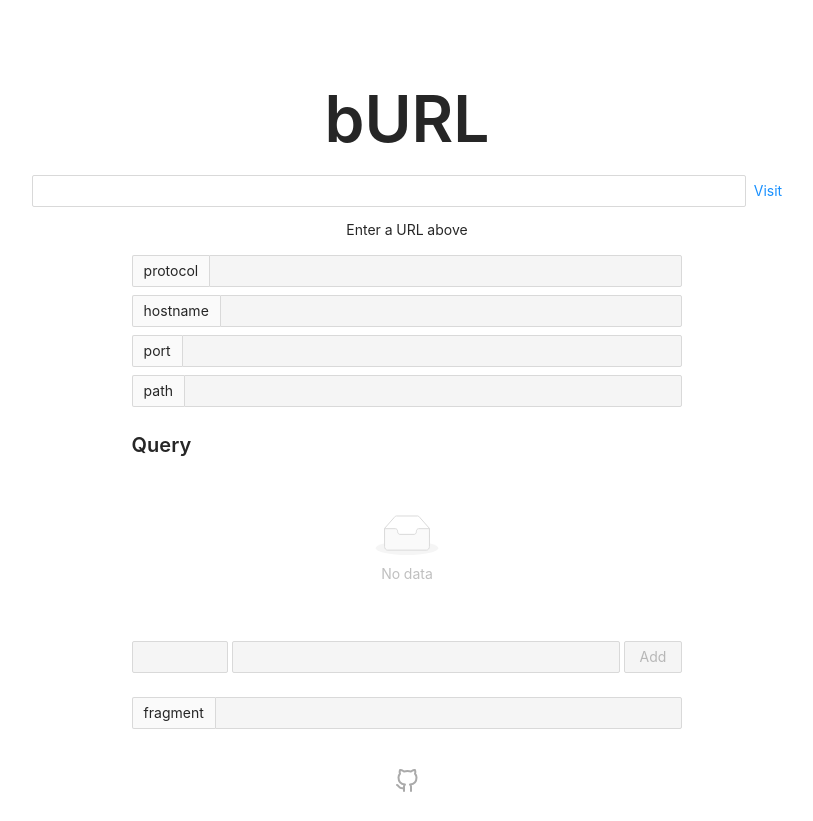
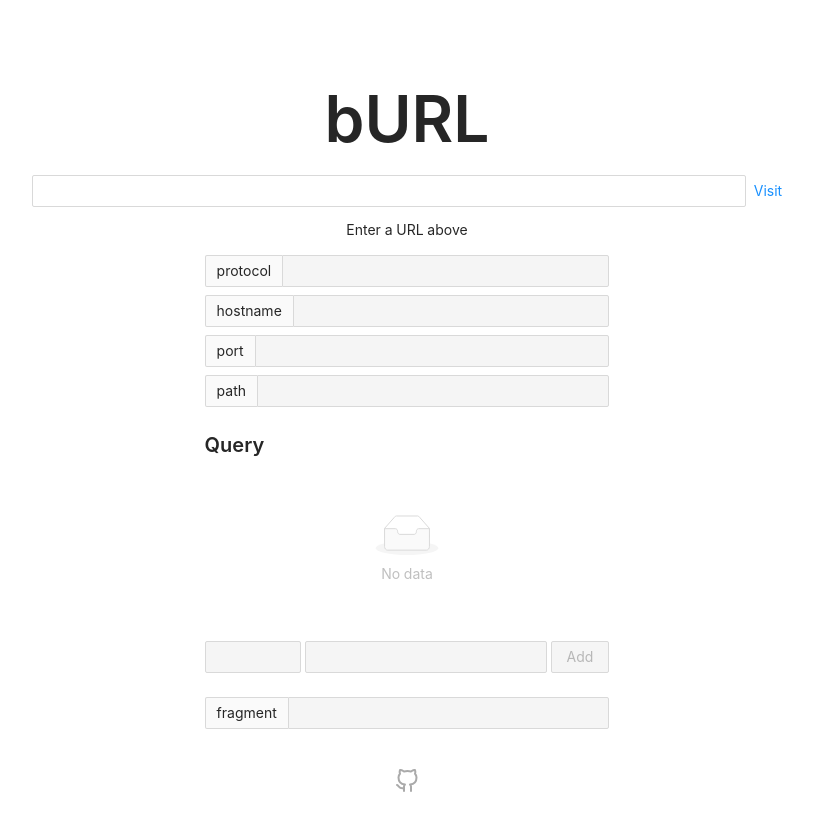
Before and after one commit to mebble/burl, a Next.js app: page / in a window 1280 px wide. Shown: the whole page, without its empty margins (233-1046 px from the left). Built offline with nearby package versions, Linux system fonts and the light colour scheme.

Commit message:
prevent query form wrapping

```diff
--- a/src/components/QueryForm.js
+++ b/src/components/QueryForm.js
@@ -15,8 +15,8 @@
     return (
         <form className="query-form" onSubmit={handleSubmit}>
             <Input.Group>
-                <Row gutter={4} justify="space-between">
-                    <Col flex="100px">
+                <Row gutter={4} justify="space-between" wrap={false}>
+                    <Col style={{ maxWidth: '100px' }}>
                         <Input aria-label="New query key" value={key} type="text" onChange={e => setKey(e.target.value)} disabled={disabled} />
                     </Col>
                     <Col flex="auto">
```
